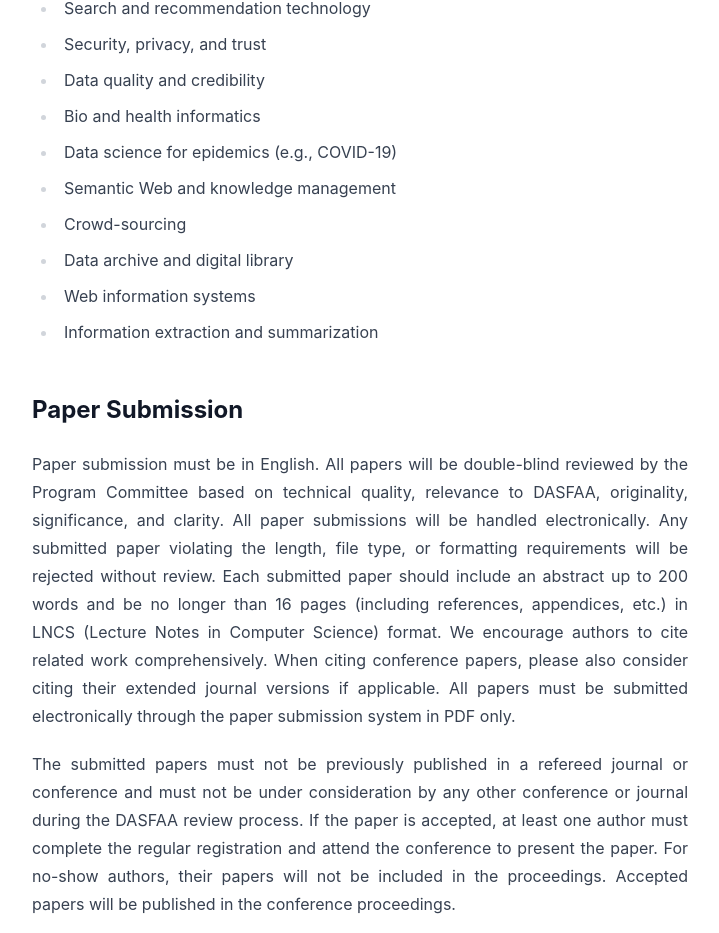
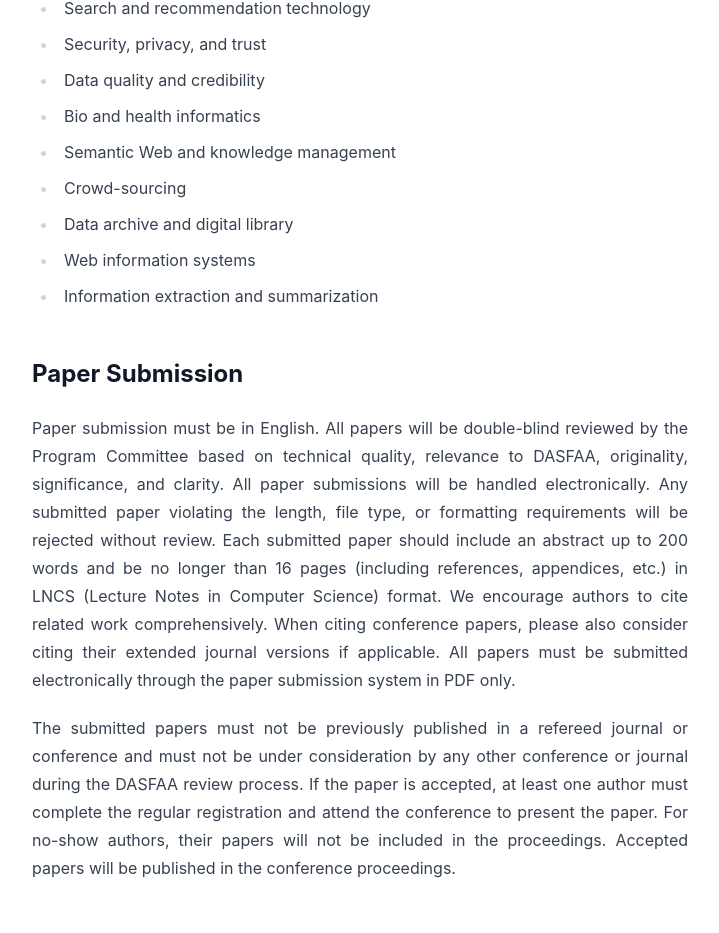
Before and after one commit to dasfaa2025/dasfaa2025.github.io, a React (Vite) app: page /#/calls/research-papers in a window 1280 px wide. Shown: the part 2938-3871 px from the top of the page, without its empty margins (280-999 px from the left). Built offline with nearby package versions, Linux system fonts and the light colour scheme.

Commit message:
chore: update research-papers

```diff
--- a/src/pages/calls/research-papers.tsx
+++ b/src/pages/calls/research-papers.tsx
@@ -128,7 +128,6 @@
           <li>Security, privacy, and trust</li>
           <li>Data quality and credibility</li>
           <li>Bio and health informatics</li>
-          <li>Data science for epidemics (e.g., COVID-19)</li>
           <li>Semantic Web and knowledge management</li>
           <li>Crowd-sourcing</li>
           <li>Data archive and digital library</li>
```
